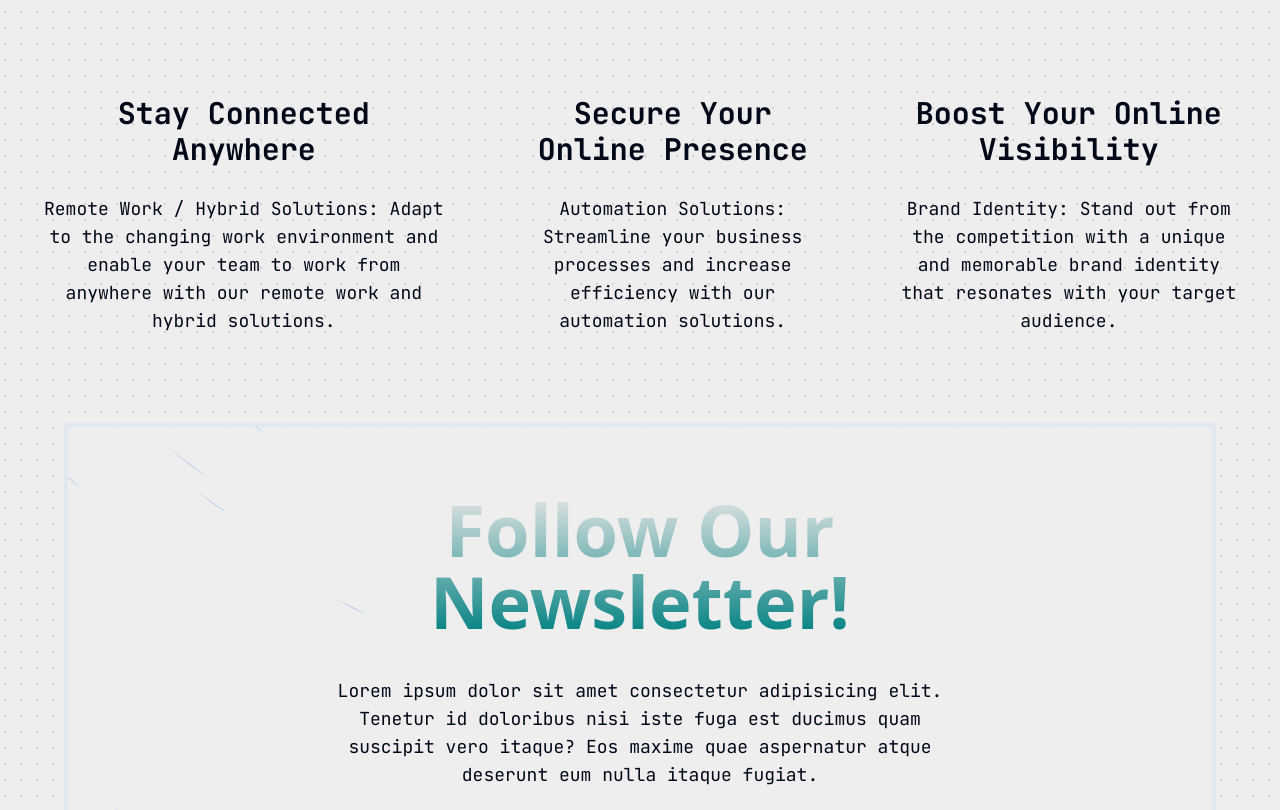
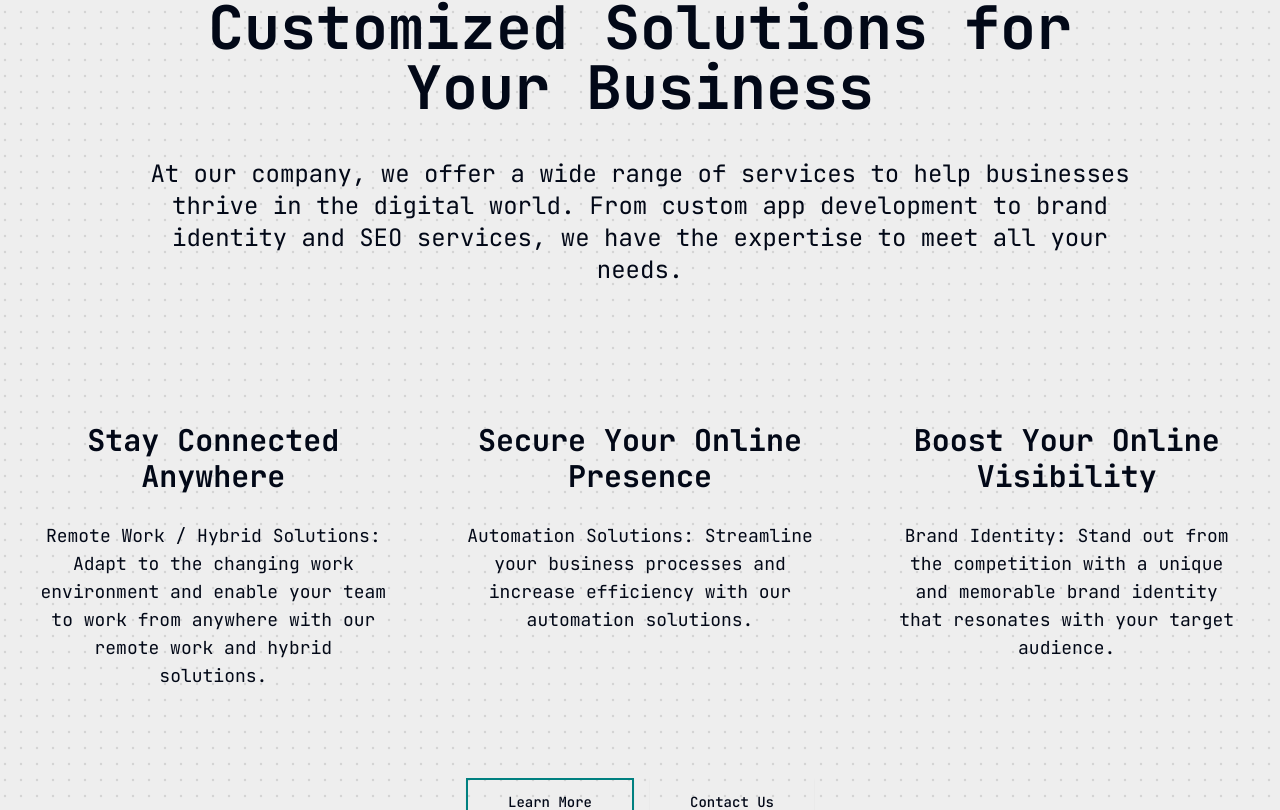
Before and after one commit to xXnikosXx/cts-clean, a Next.js app in the folder frontend/: page / in a window 1280 px wide. Shown: the part 1977-2787 px from the top of the page. Built offline with nearby package versions, Linux system fonts and the light colour scheme.

Commit message:
Made some changes to the homepage again - I promise (to myslef) to start tracking the changes I make so I can commit properly instead of randomly =P

```diff
--- a/frontend/package.json
+++ b/frontend/package.json
@@ -9,6 +9,7 @@
     "lint": "next lint"
   },
   "dependencies": {
+    "@fortawesome/fontawesome-svg-core": "^6.5.2",
     "@fortawesome/free-brands-svg-icons": "^6.5.2",
     "@fortawesome/react-fontawesome": "^0.2.0",
     "@radix-ui/react-dropdown-menu": "^2.0.6",
@@ -31,7 +32,6 @@
     "tailwindcss-animate": "^1.0.7"
   },
   "devDependencies": {
-    "@fortawesome/fontawesome-svg-core": "^6.5.2",
     "@types/locomotive-scroll": "^4.1.3",
     "@types/node": "^20",
     "@types/react": "^18",
--- a/frontend/src/app/page.tsx
+++ b/frontend/src/app/page.tsx
@@ -60,7 +60,7 @@ export default function Home() {
         {/* Render the `Preloader` component if isLoading is true. */}
         {isLoading && <Preloader />}
       </AnimatePresence>
-      <main className="relative z-10 w-screen">
+      <main className="relative z-10">
         {/* Above the Fold */}
         <section className="flex flex-col xl:flex-row column-2 h-screen items-center">
           <div className="text-wrap mx-auto mt-[100px] xl:mt-0 xl:pl-10 flex flex-col justify-start">
@@ -172,9 +172,9 @@ export default function Home() {
         {/* Below the Fold */}
         {/*  */}
         {/* IT Support Section */}
-        <section className="h-screen">
-          <div className="flex column-2 h-screen items-center">
-            <div className="flex w-[40%] ml-36">
+        <section className="mb-32">
+          <div className="flex column-2 items-center">
+            <div className="flex w-[50%] ml-36">
               <Image
                 src="/it-devices.svg"
                 alt="Technology Illustration"
@@ -182,7 +182,7 @@ export default function Home() {
                 height={600}
               />
             </div>
-            <div className="m-14 text-wrap w-[60%]">
+            <div className="m-14 text-wrap w-[50%]">
               <h6>Exceptional</h6>
               <h1 className="text-6xl font-bold mb-5 leading-tight">
                 Efficient IT Support <br /> Services for Your <br /> Business
@@ -228,7 +228,7 @@ export default function Home() {
 
         {/*  */}
         {/* More Services Section */}
-        <section className="h-screen">
+        <section className="mb-32">
           <div className="columns-1 text-center">
             <h6 className="text-lg font-semibold mb-5">
               Transform Your Business with Innovative Solutions
@@ -244,7 +244,7 @@ export default function Home() {
             </p>
           </div>
           <div className="flex text-center mb-12">
-            <div className="p-10">
+            <div className="p-10 basis-1/3">
               <h2 className="text-3xl font-bold mb-7">
                 Stay Connected Anywhere
               </h2>
@@ -254,7 +254,7 @@ export default function Home() {
                 remote work and hybrid solutions.
               </p>
             </div>
-            <div className="p-10">
+            <div className="p-10 basis-1/3">
               <h2 className="text-3xl font-bold mb-7">
                 Secure Your Online Presence
               </h2>
@@ -263,7 +263,7 @@ export default function Home() {
                 increase efficiency with our automation solutions.
               </p>
             </div>
-            <div className="p-10">
+            <div className="p-10 basis-1/3">
               <h2 className="text-3xl font-bold mb-7">
                 Boost Your Online Visibility
               </h2>
@@ -294,13 +294,13 @@ export default function Home() {
 
         {/*  */}
         {/* Newsletter Signup Form */}
-        <section className="w-[90vw] relative left-[5vw] border-4 border-p-brand-grey bg-s-bg-primary">
+        <section className="mb-32 w-[90vw] relative left-[5vw] border-4 border-p-brand-grey bg-s-bg-primary">
           <NewsletterSignup />
         </section>
 
         {/*  */}
         {/* Contact Info Section */}
-        <section className="m-16">
+        <section className="p-16">
           <div className="mb-24">
             <h6 className="text-md mb-5">Get in touch!</h6>
             <h1 className="text-6xl font-bold mb-5">Where to find us:</h1>
--- a/frontend/src/components/Footer/index.tsx
+++ b/frontend/src/components/Footer/index.tsx
@@ -24,7 +24,7 @@ import {
 export default function Footer() {
   return (
     <footer>
-      <div className="flex">
+      <div className="flex pt-5">
         <div className="flex-1 flex justify-center items-start">
           <Image src="/logo.png" alt="logo" width={127} height={55} />
         </div>
```
Also changed, not shown: 1 other file (tests, documents, lock files or other folders).
